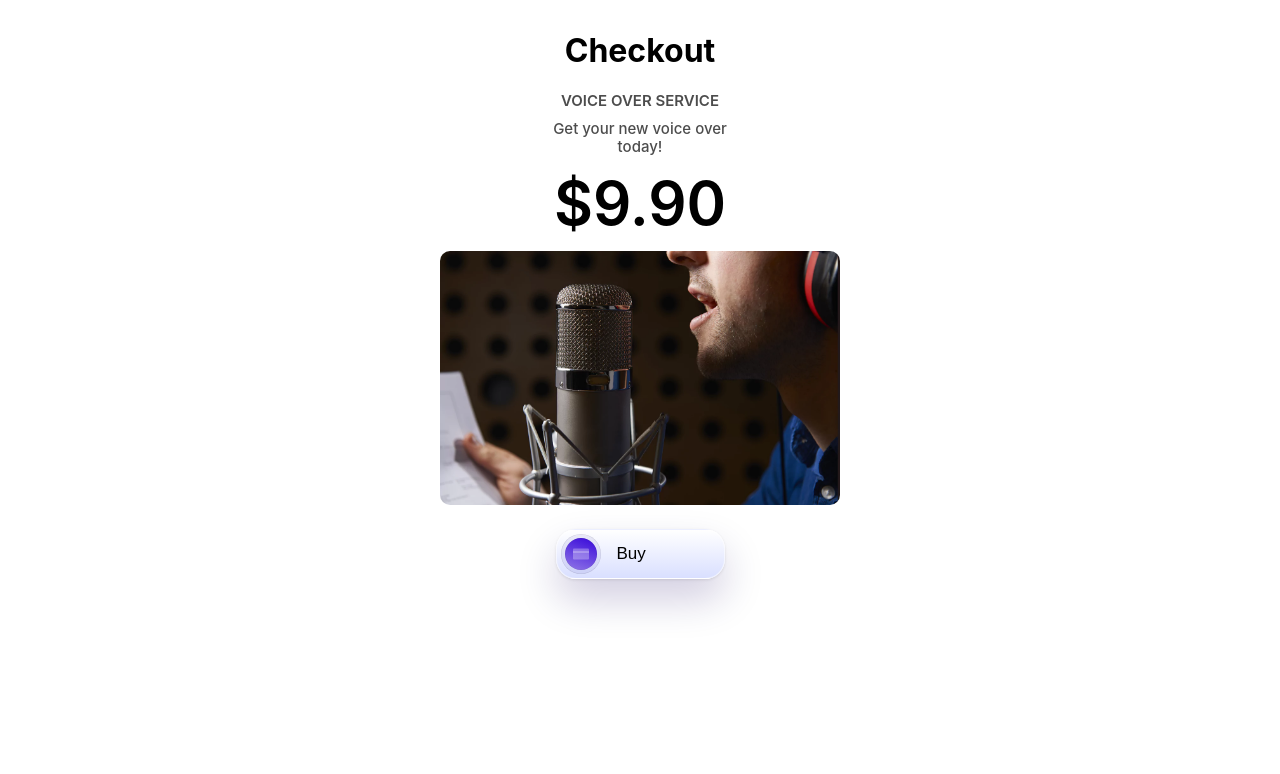
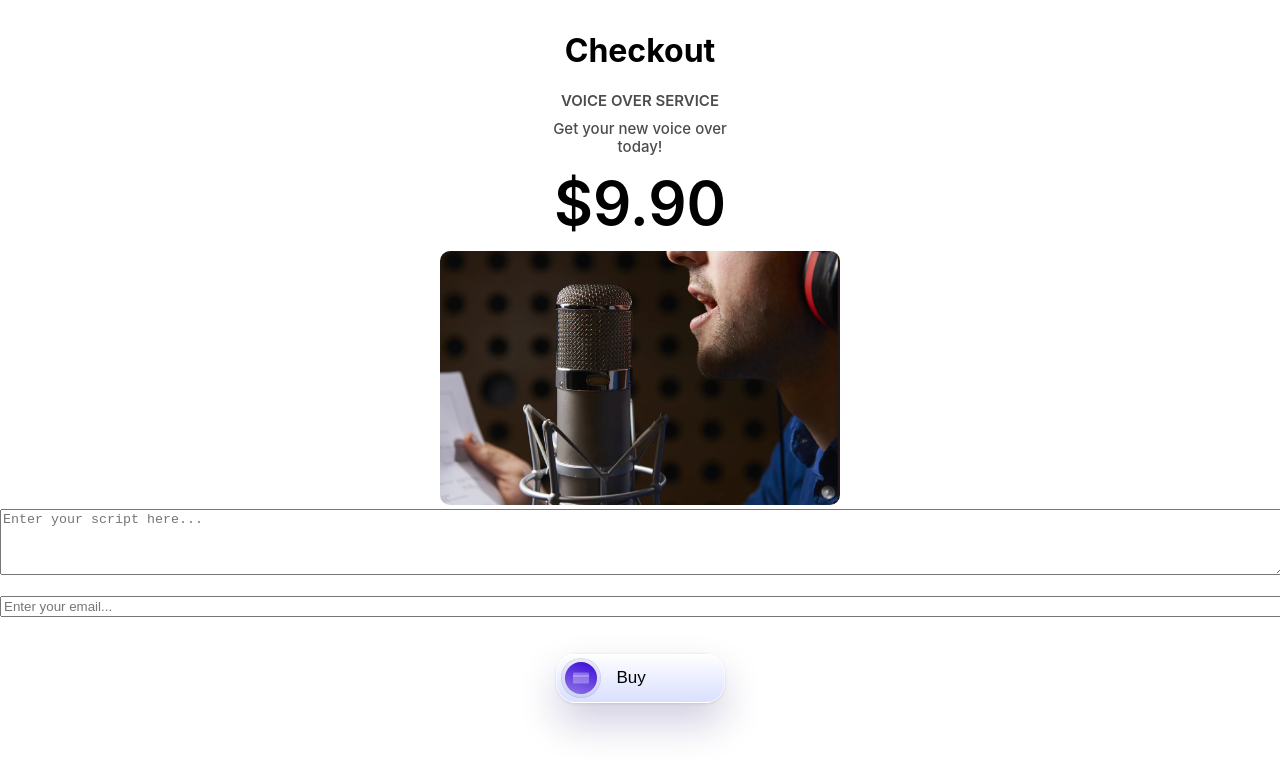
Before and after one commit to WesamAbadi/With-Jobran, a React (Create React App) app: page / in a window 1280 px wide. Shown: the top 774 px of the page. Built offline with nearby package versions, Linux system fonts and the light colour scheme.

Commit message:
add firestore

```diff
--- /dev/null
+++ b/firestore.indexes.json
@@ -0,0 +1,4 @@
+{
+  "indexes": [],
+  "fieldOverrides": []
+}
--- a/src/components/Checkout.js
+++ b/src/components/Checkout.js
@@ -1,23 +1,25 @@
 import { useState } from "react";
 import { loadStripe } from "@stripe/stripe-js";
+import { addDoc, collection, serverTimestamp } from "firebase/firestore";
+import { db } from "../firebase"; // Assuming you have your Firebase configuration set up
 import CardIcon from "../images/credit-card.svg";
 import ProductImage from "../images/product-image.png";
-
 import "../styles.css";
 
 let stripePromise;
-
 const getStripe = () => {
   if (!stripePromise) {
     stripePromise = loadStripe(process.env.REACT_APP_STRIPE_KEY);
   }
-
   return stripePromise;
 };
 
 const Checkout = () => {
   const [stripeError, setStripeError] = useState(null);
   const [isLoading, setLoading] = useState(false);
+  const [script, setScript] = useState("");
+  const [email, setEmail] = useState("");
+
   const item = {
     price: "price_1PNcYe2NzfYu6JEESyJ3zgNW",
     quantity: 1,
@@ -27,19 +29,48 @@ const Checkout = () => {
     lineItems: [item],
     mode: "payment",
     successUrl: `${window.location.origin}/success`,
-    cancelUrl: `${window.location.origin}/cancel`
+    cancelUrl: `${window.location.origin}/cancel`,
   };
 
   const redirectToCheckout = async () => {
     setLoading(true);
     console.log("redirectToCheckout");
-
     const stripe = await getStripe();
     const { error } = await stripe.redirectToCheckout(checkoutOptions);
     console.log("Stripe checkout error", error);
-
     if (error) setStripeError(error.message);
     setLoading(false);
+  };
+
+  const handleSubmit = async (e) => {
+    e.preventDefault();
+    if (!script || !email) {
+      alert("Please provide a script and email");
+      return;
+    }
+
+    setLoading(true);
+
+    try {
+      const stripe = await getStripe();
+      const { error } = await stripe.redirectToCheckout(checkoutOptions);
+      if (error) {
+        setStripeError(error.message);
+      } else {
+        // Payment succeeded, store script and email in Firestore
+        await addDoc(collection(db, "voiceovers"), {
+          script,
+          email,
+          createdAt: serverTimestamp(),
+        });
+        alert("Payment and script submission successful!");
+      }
+    } catch (err) {
+      console.error("Error submitting script and email:", err);
+      alert("Error submitting script and email. Please try again.");
+    } finally {
+      setLoading(false);
+    }
   };
 
   if (stripeError) alert(stripeError);
@@ -48,18 +79,27 @@ const Checkout = () => {
     <div className="checkout">
       <h1>Checkout</h1>
       <p className="checkout-title">Voice Over Service</p>
-      <p className="checkout-description">
-        Get your new voice over today!
-      </p>
+      <p className="checkout-description">Get your new voice over today!</p>
       <h1 className="checkout-price">$9.90</h1>
-      <img
-        className="checkout-product-image"
-        src={ProductImage}
-        alt="Product"
+      <img className="checkout-product-image" src={ProductImage} alt="Product" />
+      <form onSubmit={handleSubmit}>
+        <textarea
+          value={script}
+          onChange={(e) => setScript(e.target.value)}
+          placeholder="Enter your script here..."
+          rows={4}
+          style={{ width: "100%", marginBottom: "1rem" }}
+        />
+        <input
+          type="email"
+          value={email}
+          onChange={(e) => setEmail(e.target.value)}
+          placeholder="Enter your email..."
+          style={{ width: "100%", marginBottom: "1rem" }}
         />
         <button
           className="checkout-button"
-        onClick={redirectToCheckout}
+          type="submit"
           disabled={isLoading}
         >
           <div className="grey-circle">
@@ -71,6 +111,7 @@ const Checkout = () => {
             <p className="text">{isLoading ? "Loading..." : "Buy"}</p>
           </div>
         </button>
+      </form>
     </div>
   );
 };
```
Also changed, not shown: firebase.json, 1 other file (tests, documents, lock files or other folders). Lines whose indentation alone changed are shown as unchanged.
